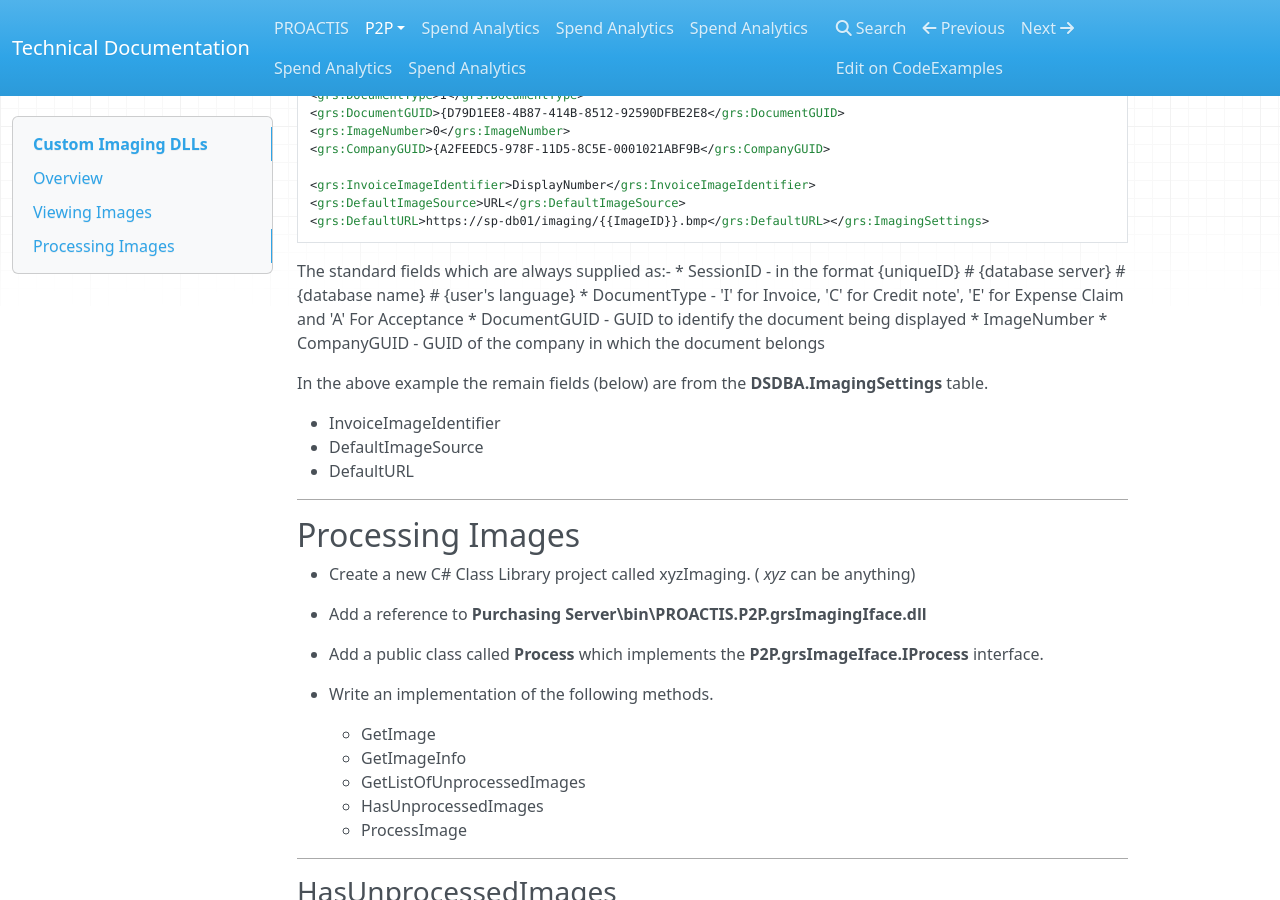
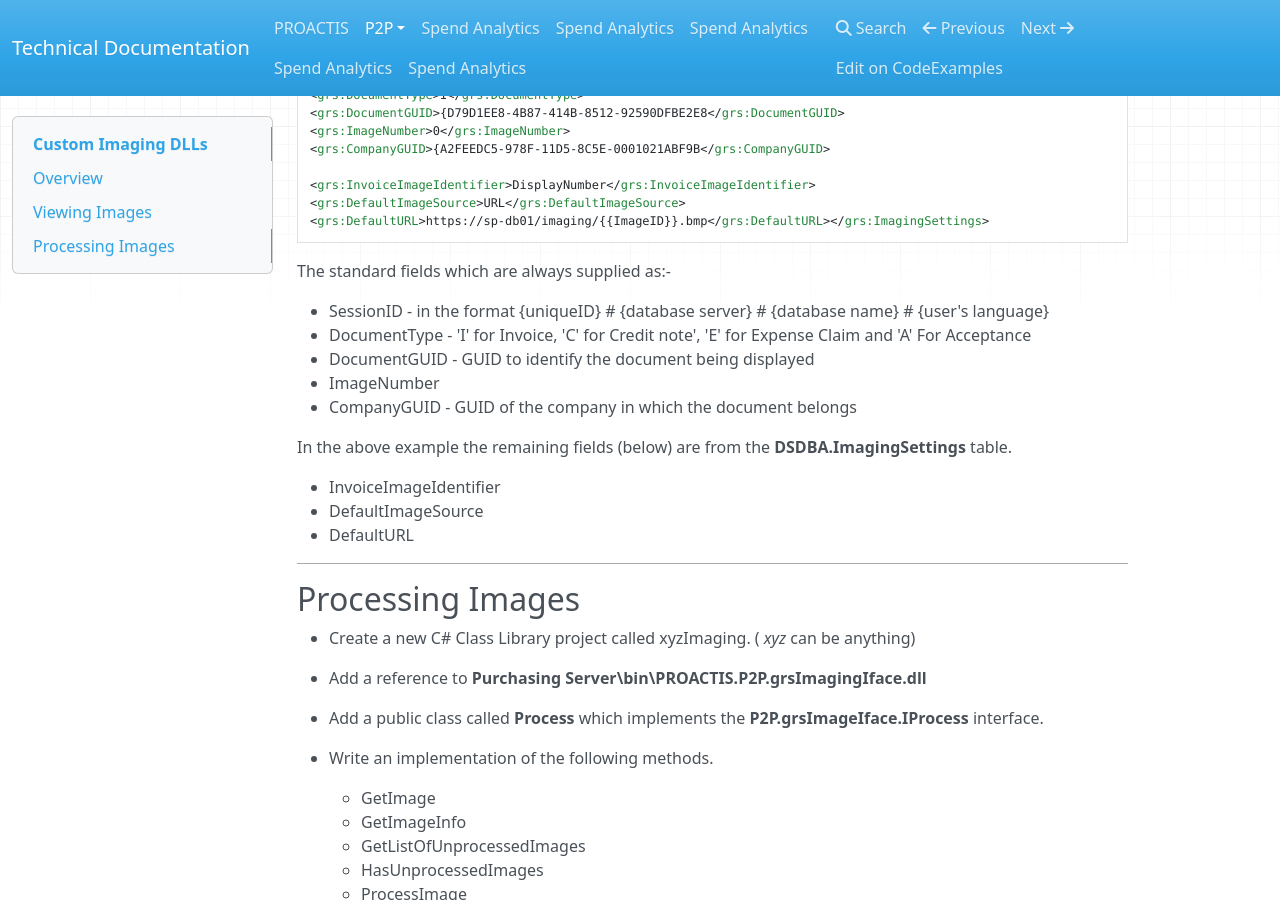
Before and after one commit to proactis-documentation/documentation-source, an MkDocs documentation site: the page built from docs/p2p/customimaging.md, in a window 1280 px wide and 900 px high, scrolled down 2655 px. Built offline with MkDocs 1.6.1, drawn with Linux system fonts in a browser that asks for light colours; nearby versions of some CDN libraries; old or Windows-style settings are respelled for this version of MkDocs; some of the changed text lies outside the part shown.

Commit message:
CustomImaging

````diff
--- a/docs/p2p/customimaging.md
+++ b/docs/p2p/customimaging.md
@@ -117,13 +117,14 @@ The xml in the DocumentDetailsXML argument is made up from some context specific
 ```
 
 The standard fields which are always supplied as:-
+
 * SessionID - in the format {uniqueID} # {database server} # {database name} # {user's language}
 * DocumentType - 'I' for Invoice,  'C' for Credit note',  'E' for Expense Claim and 'A' For Acceptance
 * DocumentGUID - GUID to identify the document being displayed
 * ImageNumber
 * CompanyGUID - GUID of the company in which the document belongs
 
-In the above example the remain fields (below) are from the __DSDBA.ImagingSettings__ table.
+In the above example the remaining fields (below) are from the __DSDBA.ImagingSettings__ table.
 
 * InvoiceImageIdentifier
 * DefaultImageSource
@@ -285,7 +286,8 @@ bool IProcess.ProcessImage(string DetailsXML, string DocumentXML, ref string Use
 The xml in the DetailsXML argument is made up from some context specific details based on the document being display and the settings you have defined in the imaging settings table.
 
 ```xml
-<?xml version="1.0"?><grs:ImagingSettings xmlns:grs="http://www.getrealsystems.com/xml/xml-ns">
+<?xml version="1.0"?>
+<grs:ImagingSettings xmlns:grs="http://www.getrealsystems.com/xml/xml-ns">
 <grs:SessionID>789e432f-6515-435c-8748-d88665d57119#dbserver2008r2\qa#DavidB_94#en-gb</grs:SessionID>
 <grs:DocumentType>C</grs:DocumentType>
 <grs:DocumentGUID></grs:DocumentGUID>
@@ -306,7 +308,7 @@ The standard fields which are always supplied as:-
 * ImageNumber
 * CompanyGUID - GUID of the company in which the document belongs
 
-In the above example the remain fields (below) are from the __DSDBA.ImagingSettings__ table.
+In the above example the remaining fields (below) are from the __DSDBA.ImagingSettings__ table.
 
 * InvoiceImageIdentifier
 * DefaultImageSource
````
